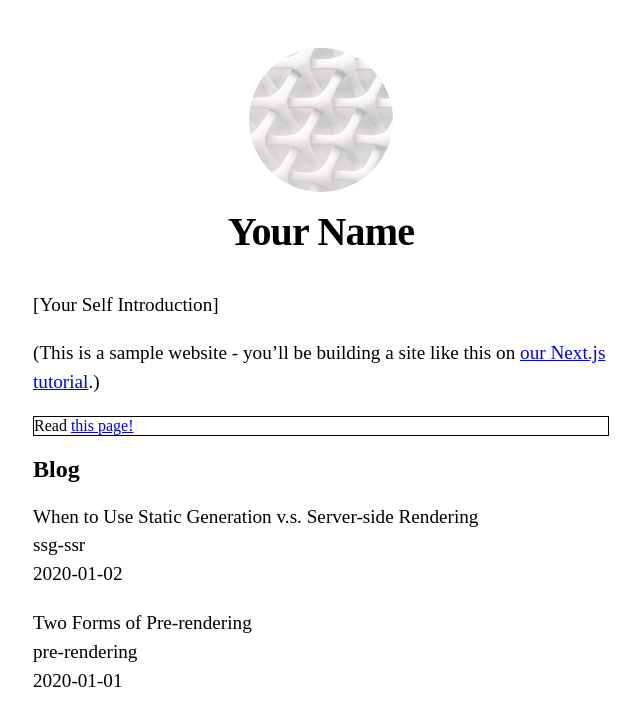
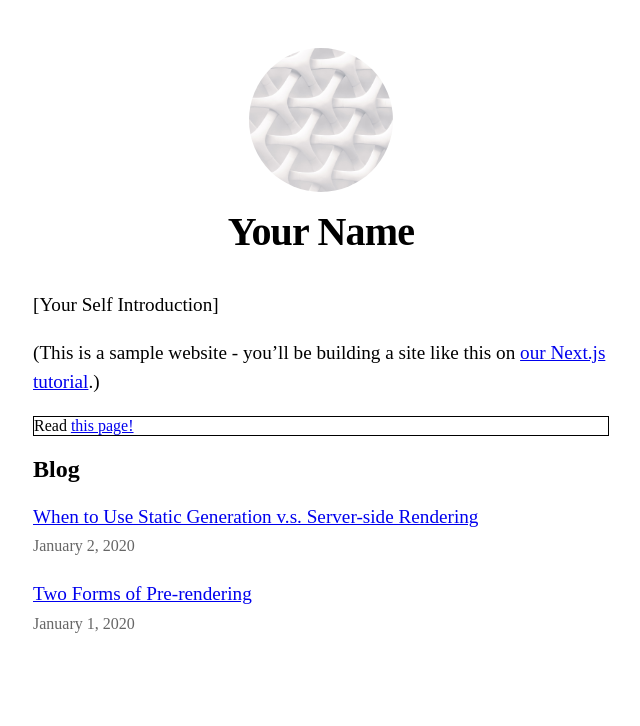
Before and after one commit to junzero741/nextjs-test, a Next.js app: page / in a window 1280 px wide. Shown: the top 726 px of the page, without its empty margins (319-959 px from the left). Built offline with nearby package versions, Linux system fonts and the light colour scheme.

Commit message:
[FEAT] : polishing the index page

```diff
--- a/pages/index.jsx
+++ b/pages/index.jsx
@@ -3,6 +3,7 @@ import Link from "next/link";
 import Layout, { siteTitle } from "../components/layout";
 import utilStyles from "../styles/utils.module.css";
 import { getSortedPostsData } from "../lib/posts";
+import Date from "../components/date";
 
 const useFileSystemAsDB = true;
 const useApiAsDB = true;
@@ -55,11 +56,9 @@ export default function HomePage({ staticGenerationPostsData, serverSideRenderin
 				<ul className={utilStyles.list}>
 					{staticGenerationPostsData.map(({ id, date, title }) => (
 						<li className={utilStyles.listItem} key={id}>
-							{title}
+							<Link href={`/posts/${id}`}><a>{title}</a></Link>
 							<br />
-							{id}
-							<br />
-							{date}
+							<small className={utilStyles.lightText}><Date dateString={date} /></small>
 						</li>
 					))}
 				</ul>
```
